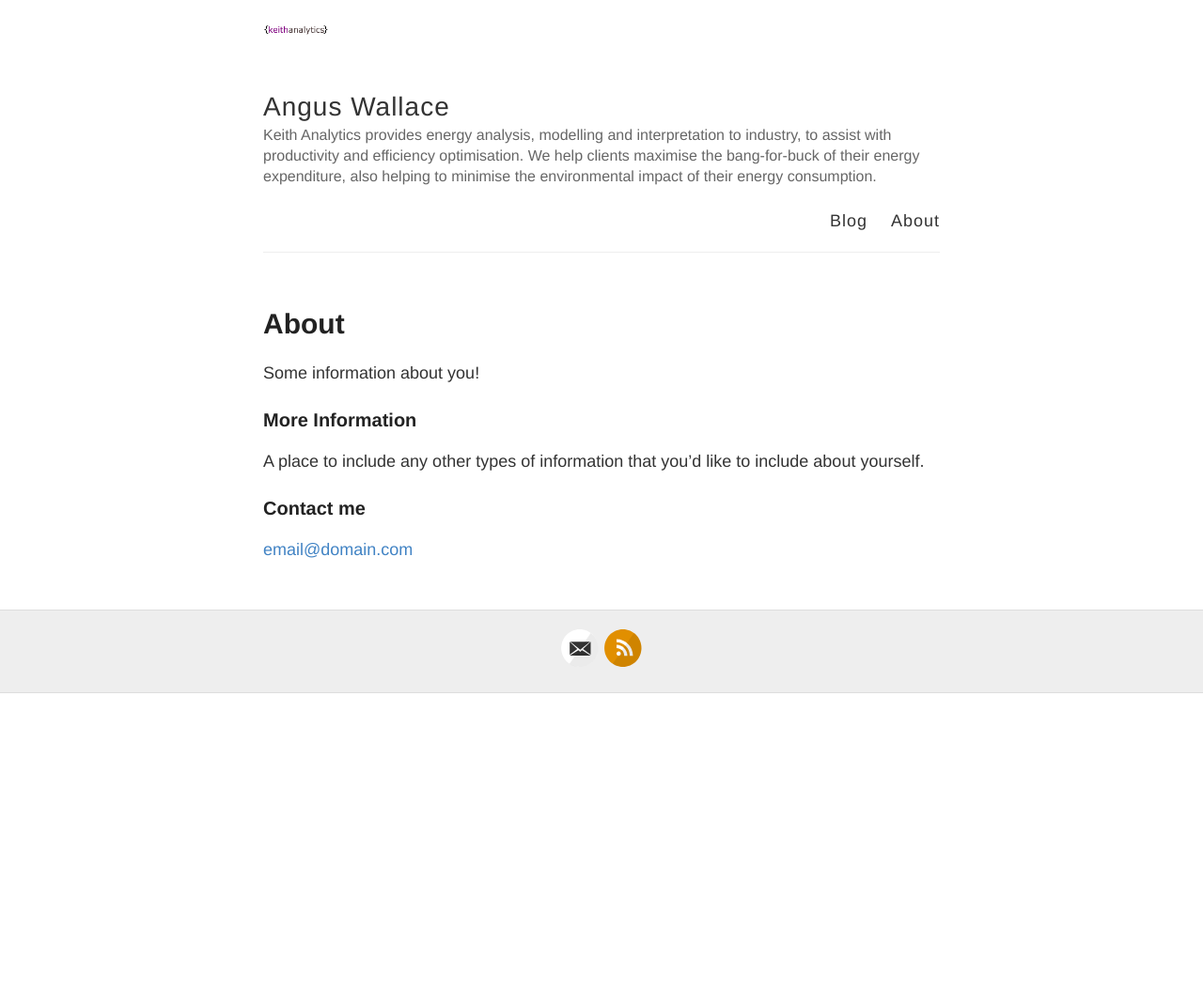
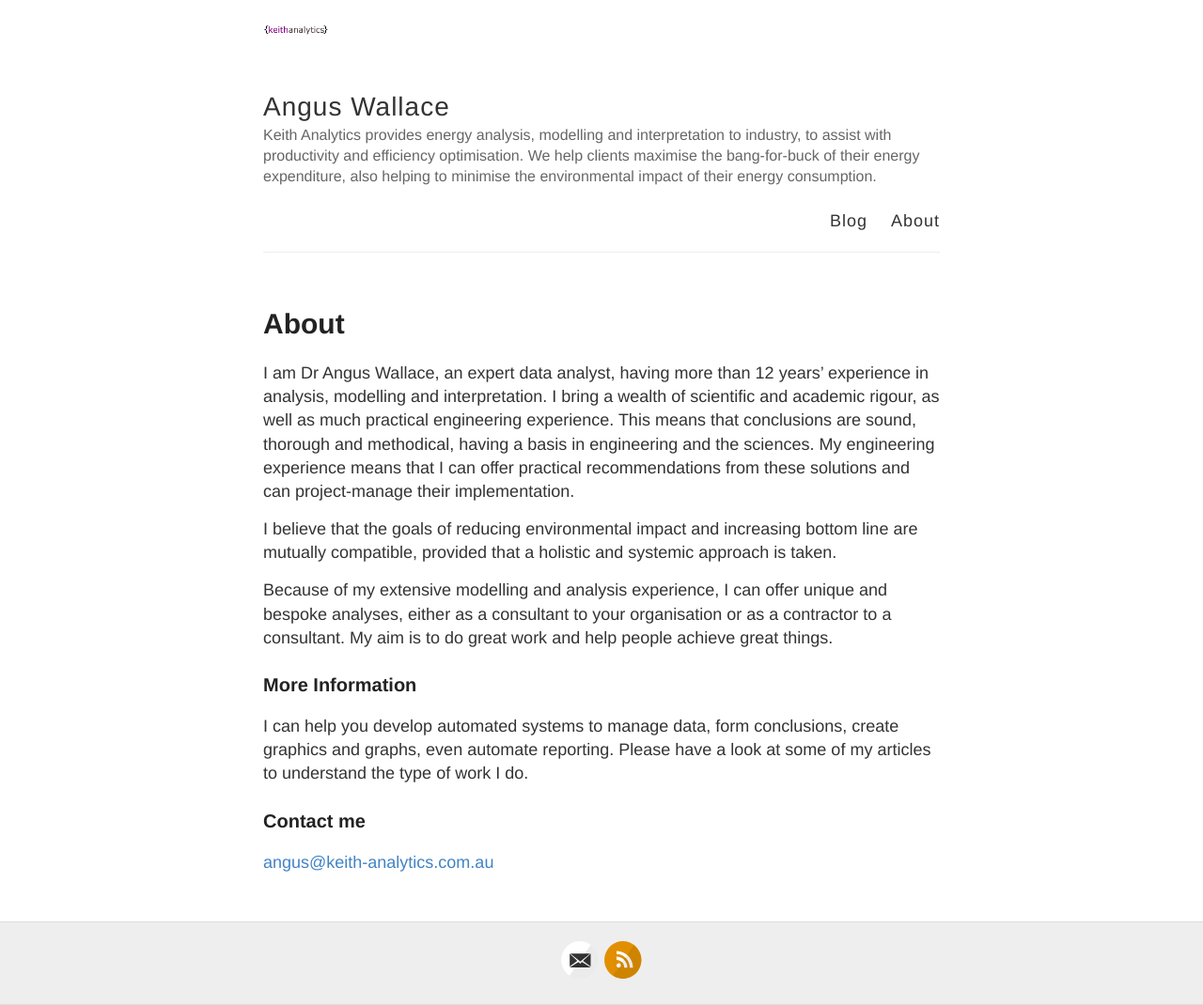
Before and after one commit to wall0159/wall0159.github.io, a Jekyll site: the page built from about.md, in a window 1280 px wide. Shown: the whole page at 94% size. Built offline with Jekyll 4.4.1, drawn with Linux system fonts in a browser that asks for light colours; before the commit the page ends 900 px from its top, so only the background shows below that.

Commit message:
update details

```diff
--- a/about.md
+++ b/about.md
@@ -4,12 +4,17 @@ title: About
 permalink: /about/
 ---
 
-Some information about you!
+I am Dr Angus Wallace, an expert data analyst, having more than 12 years’ experience in analysis, modelling and interpretation. I bring a wealth of scientific and academic rigour, as well as much practical engineering experience. This means that conclusions are sound, thorough and methodical, having a basis in engineering and the sciences. My engineering experience means that I can offer practical recommendations from these solutions and can project-manage their implementation.
+
+I believe that the goals of reducing environmental impact and increasing bottom line are mutually compatible, provided that a holistic and systemic approach is taken.
+
+Because of my extensive modelling and analysis experience, I can offer unique and bespoke analyses, either as a consultant to your organisation or as a contractor to a consultant. My aim is to do great work and help people achieve great things.
 
 ### More Information
 
-A place to include any other types of information that you'd like to include about yourself.
+I can help you develop automated systems to manage data, form conclusions, create graphics and graphs, even automate reporting.
+Please have a look at some of my articles to understand the type of work I do.
 
 ### Contact me
 
-[email@domain.com](mailto:email@domain.com)
+[angus@keith-analytics.com.au](mailto:angus@keith-analytics.com.au)
```
